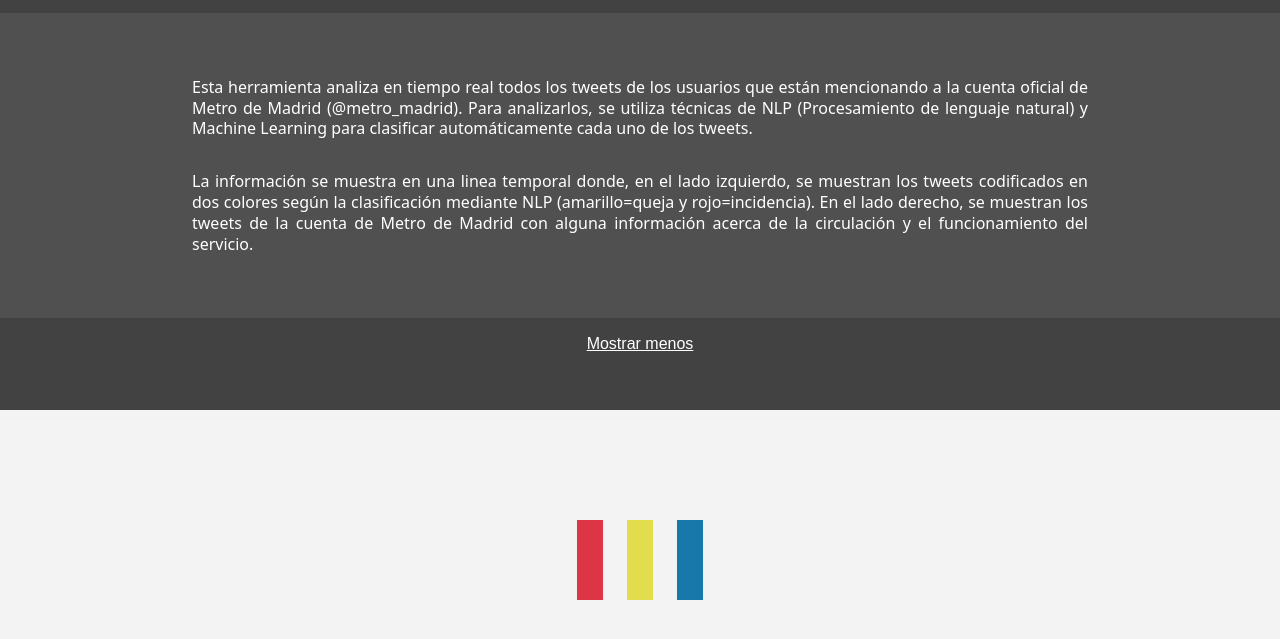
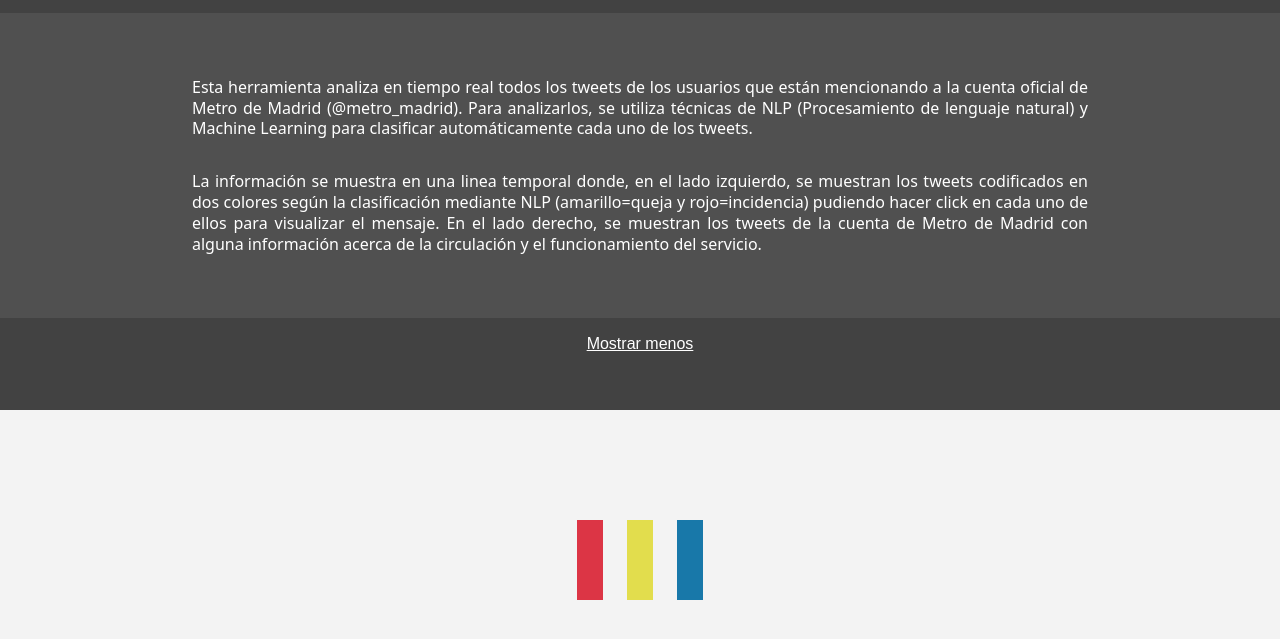
Before and after one commit to juananthony/metro-madrid-issues-detector, a website: page public/index.html in a window 1280 px wide. Both pictures are taken after a click on the button "Mostrar más". Shown: the part 229-868 px from the top of the page. Drawn offline with nearby package versions, Linux system fonts and the light colour scheme; no server answers; a script that the page names is missing.

Commit message:
Update index.html

```diff
--- a/public/index.html
+++ b/public/index.html
@@ -26,7 +26,7 @@
         <div class="accordion">
             <div class="accordion-content">
                 <p>Esta herramienta analiza en tiempo real todos los tweets de los usuarios que están mencionando a la cuenta oficial de Metro de Madrid (@metro_madrid). Para analizarlos, se utiliza técnicas de NLP (Procesamiento de lenguaje natural) y Machine Learning para clasificar automáticamente cada uno de los tweets.</p>
-                <p>La información se muestra en una linea temporal donde, en el lado izquierdo, se muestran los tweets codificados en dos colores según la clasificación mediante NLP (amarillo=queja y rojo=incidencia). En el lado derecho, se muestran los tweets de la cuenta de Metro de Madrid con alguna información acerca de la circulación y el funcionamiento del servicio.</p>
+                <p>La información se muestra en una linea temporal donde, en el lado izquierdo, se muestran los tweets codificados en dos colores según la clasificación mediante NLP (amarillo=queja y rojo=incidencia) pudiendo hacer click en cada uno de ellos para visualizar el mensaje. En el lado derecho, se muestran los tweets de la cuenta de Metro de Madrid con alguna información acerca de la circulación y el funcionamiento del servicio.</p>
             </div>
             <button class="accordion-more">Mostrar más</button>
         </div>
```
